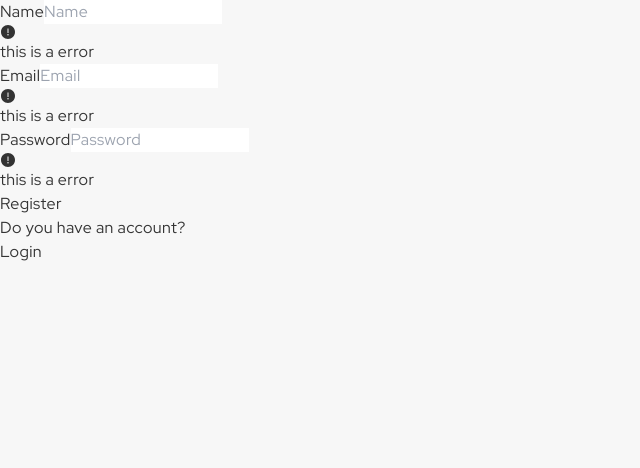
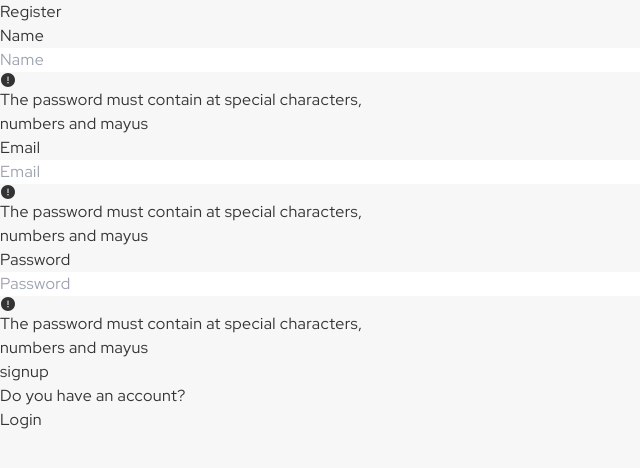
Before and after one commit to Ginoboca1/ws-chat, a React (Vite) app: page /register in a window 1280 px wide. Shown: the top 468 px of the page, without its empty margins (0-640 px from the left). Built offline with nearby package versions, Linux system fonts and the light colour scheme.

Commit message:
form-styles

```diff
--- a/src/components/Message.jsx
+++ b/src/components/Message.jsx
@@ -1,6 +1,6 @@
 export function Message({ message }) {
   return (
-    <p className="text-slate-200 bg-red-500 py-2 px-3 text-sm rounded-sm mb-1">
+    <p className="text-slate-200 bg-red-500 py-2 px-3 text-sm rounded-lg my-3 w-full max-w-md">
       {message}
     </p>
   );
--- a/src/components/input.jsx
+++ b/src/components/input.jsx
@@ -12,25 +12,31 @@ const Input = ({
   const inputClass = error ? "border-red-500" : "border-none";
 
   return (
-    <div className="mb-5 text-md">
+    <div className="text-md w-full">
       <label className="block mb-2 file:font-medium text-gray-900 dark:text-white">
         {nameTitle}
       </label>
       <input
         type={type}
         name={nameInput}
-        className={`mt-1 p-2 w-full border rounded-md ${inputClass} focus:outline-none focus:border-indigo-500 focus:ring-1 mb-1 bg-black/40`}
+        className={`mt-1 p-2 border rounded-md ${inputClass} focus:outline-none focus:border-indigo-500 focus:ring-1 bg-black/40`}
         placeholder={placeholder}
+        style={{ width: "100%" }} // Cambia el valor fijo a un porcentaje o unidad relativa
         {...register(nameInput, {
           required: { value: true, message: "This field is required" },
         })}
       />
-      <div className="flex gap-2 mt-2 items-center">
+      <div
+        className="flex gap-2  items-center mx-2"
+        style={{ width: "25rem", height: "4rem" }}
+      >
         <i className={error ? "text-red-500" : "text-transparent"}>
           <AiFillExclamationCircle />
         </i>
-        <p className={error ? "text-red-500" : "text-transparent"}>
-          {error ? error : "this is a error"}
+        <p className={error ? "text-red-500 text-sm " : "text-transparent"}>
+          {error
+            ? error
+            : "The password must contain at special characters, numbers and mayus"}
         </p>
       </div>
     </div>
--- a/src/pages/Signup.jsx
+++ b/src/pages/Signup.jsx
@@ -7,24 +7,30 @@ import { useAuth } from "../context/authContext.jsx";
 import { useNavigate } from "react-router-dom";
 import { Message } from "../components/Message.jsx";
 
+export const Signup = () => {
   const schema = Joi.object({
     name: Joi.string().min(3).required().messages({
-    "string.pattern.base": "nombre incorrecto",
-    "string.min": "Password must be at least 3 characters long",
-    "string.empty": "Password is required",
+      "string.base": "Invalid input for name",
+      "string.min": "Name should have at least 3 characters",
+      "string.empty": "Name is required",
     }),
+
     email: Joi.string()
-    .email({ minDomainSegments: 2, tlds: { allow: ["com", "net"] } })
+      .email({
+        minDomainSegments: 2,
+        tlds: { allow: ["com", "net"] },
+      })
       .required()
       .messages({
-      "string.base": "The email must be a text string",
+        "string.base": "Invalid input for email",
         "string.empty": "Email is required",
-      "string.email": "The email must be a valid email address",
+        "string.email": "Please provide a valid email address",
         "string.minDomainSegments":
-        "The email must have at least 2 domain segments",
+          "Email should have at least 2 domain segments",
         "string.tlds.allow":
-        "The email must have a valid top-level domain (.com or .net)",
+          "Email must have a valid top-level domain (.com or .net)",
       }),
+
     password: Joi.string()
       .min(8)
       .pattern(
@@ -33,13 +39,12 @@ const schema = Joi.object({
       .required()
       .messages({
         "string.pattern.base":
-        "The password must contain at special characters, numbers and mayus",
-      "string.min": "Password must be at least 8 characters long",
+          "Password must contain special characters, numbers and uppercase letters",
+        "string.min": "Password should be at least 8 characters long",
         "string.empty": "Password is required",
       }),
   });
 
-export const Signup = () => {
   const {
     register,
     handleSubmit,
@@ -56,20 +61,25 @@ export const Signup = () => {
   const onSubmit = async () => {
     const data = getValues();
     await signup(data);
+    if (!registerErrors) {
       navigate("/");
+    }
   };
 
   return (
-    <div className=" bg-black/50 shadow rounded-lg sm:px-10 w-1/3 py-12 px-5">
+    <div className="flex flex-col items-center justify-center">
       {registerErrors.map((error, i) => (
         <Message message={error} key={i} />
       ))}
       <form
-        className="mx-auto text-white text-center min-w-max"
+        className="text-white text-center bg-black/50 shadow rounded-lg sm:px-10 w-full max-w-md py-6 px-5 flex flex-col"
         onSubmit={handleSubmit(onSubmit)}
         method="POST"
       >
-        <div className="form-field mb-4 text-start">
+        <h3 className="text-white font-semibold mb-3 text-center text-xl sm:text-2xl">
+          Register
+        </h3>
+        <div className="form-field text-start">
           <Input
             type="name"
             nameInput="name"
@@ -79,7 +89,7 @@ export const Signup = () => {
             placeholder={"Name"}
           />
         </div>
-        <div className="form-field mb-4 text-start">
+        <div className="form-field text-start">
           <Input
             type="email"
             nameInput="email"
@@ -89,7 +99,6 @@ export const Signup = () => {
             placeholder={"Email"}
           />
         </div>
-
         <div className="form-field mb-4 text-start">
           <Input
             type="password"
@@ -100,13 +109,11 @@ export const Signup = () => {
             placeholder={"Password"}
           />
         </div>
-
         <div className="submit-area mb-5">
-          <button className="form-btn bg-blue-500 hover:bg-blue-700 text-white font-bold py-2 px-4 rounded">
-            Register
+          <button className="form-btn bg-blue-500 hover:bg-blue-700 text-white uppercase font py-3 px-6 rounded sm:py-2 sm:px-4">
+            signup
           </button>
         </div>
-      </form>
         <div className="flex items-center gap justify-center h-5">
           <p className="ms-2 text-sm font-medium text-gray-900 dark:text-gray-300">
             Do you have an account?
@@ -116,6 +123,7 @@ export const Signup = () => {
             Login
           </NavLink>
         </div>
+      </form>
     </div>
   );
 };
```
Lines whose indentation alone changed are shown as unchanged.
